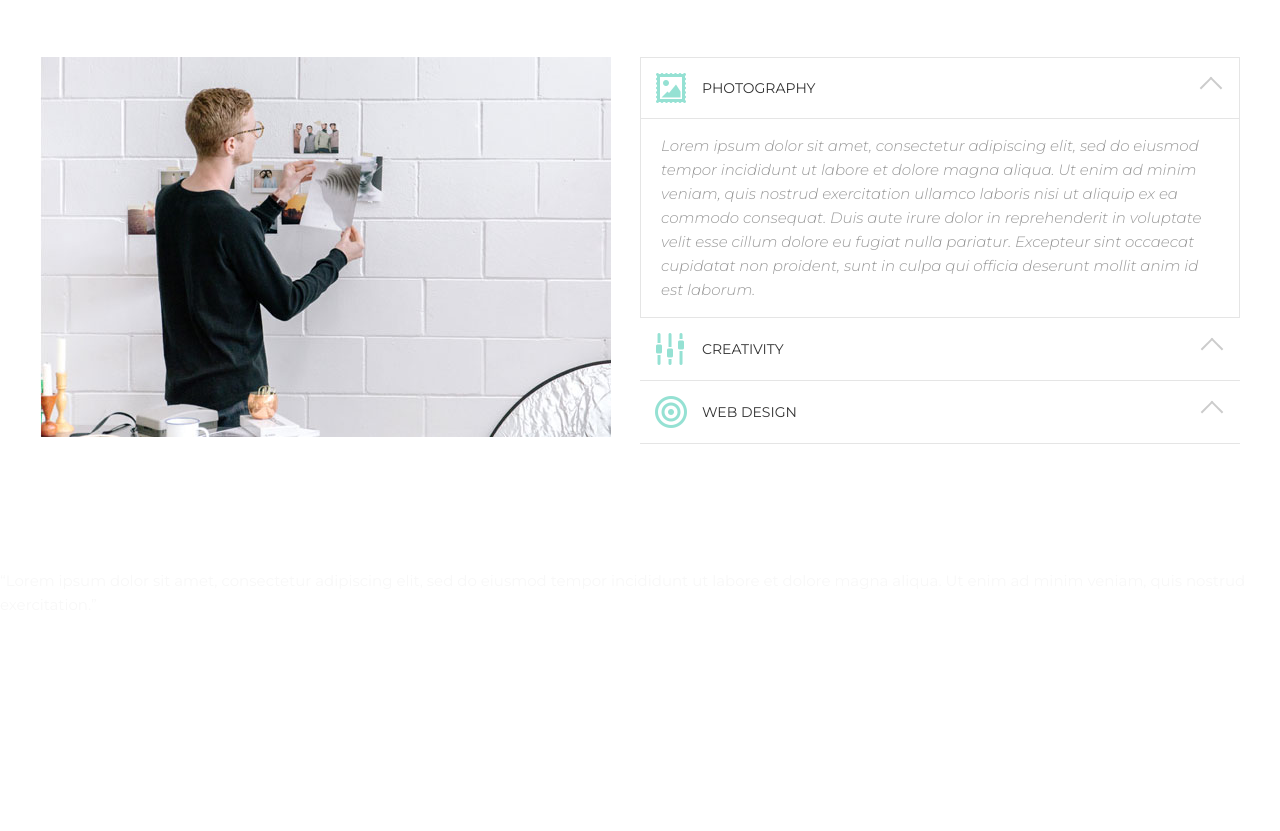
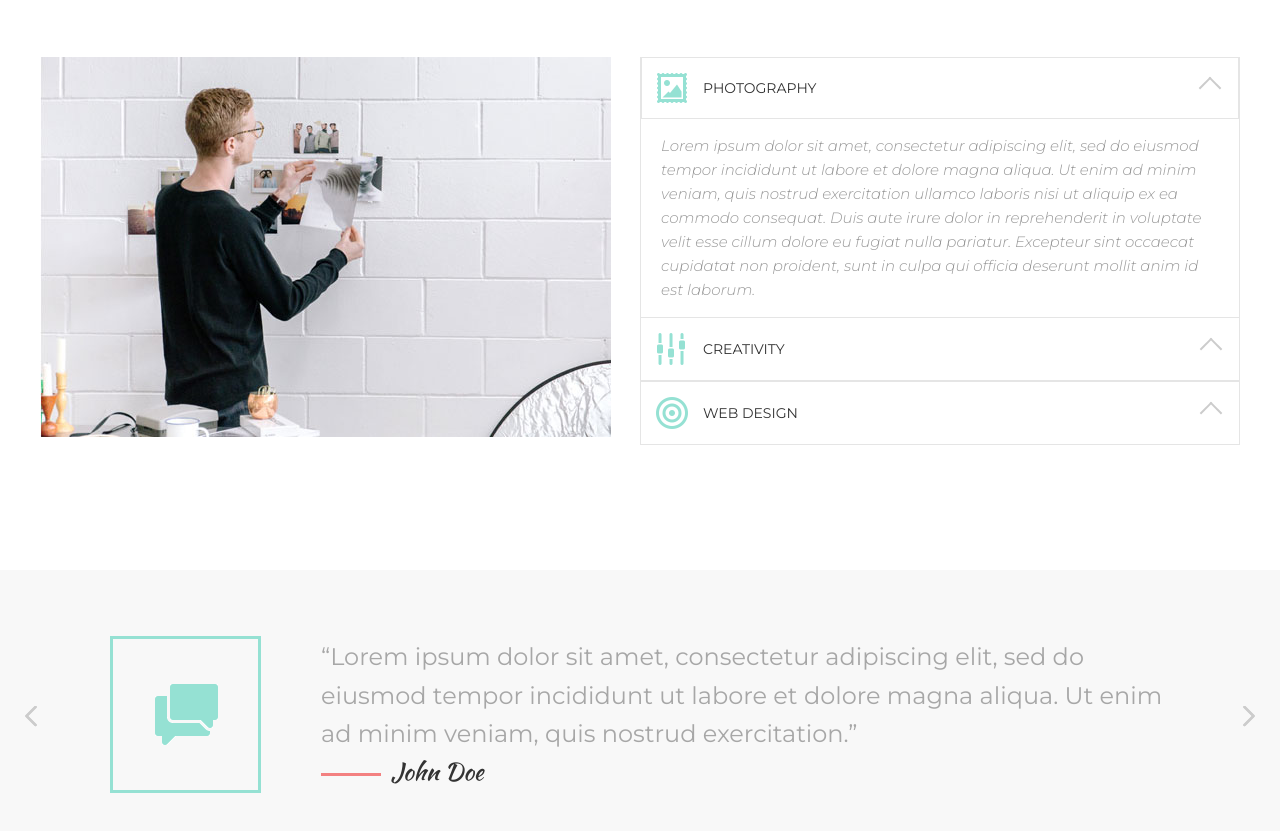
Before and after one commit to trenando/html-css, a plain HTML site: page index.html in a window 1280 px wide. Shown: the part 3498-4329 px from the top of the page. Drawn offline with Linux system fonts and the light colour scheme.

Commit message:
Kostya-daun delal

```diff
--- a/Assets/css/styles.css
+++ b/Assets/css/styles.css
@@ -365,10 +365,10 @@ h1, h2, h3, h4, h5, h6, p {
     width: 50%;
 }
 
-.services__footer{
+.services__footer {
     width: 100%;
     height: 290px;
-    color: #f8f8f8;
+    background-color: #f8f8f8;
     margin: 0 auto;
 }
 
@@ -381,11 +381,12 @@ h1, h2, h3, h4, h5, h6, p {
 }
 
 .accordion__item {
-    border: 1px solid #e5e5e5;
+    border-left: 1px solid #e5e5e5;
+    border-right: 1px solid #e5e5e5;
 }
 
 .accordion__header {
-    border-bottom: 1px solid #e5e5e5;
+    border: 1px solid #e5e5e5;
     position: relative;
     display: flex;
     justify-content: flex-start;
@@ -450,3 +451,72 @@ hr {
     bottom: -80px;
     right: 0;
 }
+
+/* Блок футер ревью */
+
+.reviews {
+    height: 100%;
+    display: flex;
+    align-items: center;
+    position: relative;
+}
+
+.reviews__img {
+    padding: 45px 40px;
+    margin-left: 110px;
+    margin-right: 60px;
+    align-items: center;
+    border: 3px solid #95e1d3;
+}
+
+.reviews__text {
+    margin-right: 110px;
+    font-size: 24px;
+    color: #a7a7a7;
+}
+
+.reviews__name{
+    font-size: 24px;
+    font-family: 'Kaushan Script', cursive;
+    position: relative;
+    padding-left: 70px;
+}
+
+.reviews__name:before{
+    content: "";
+    display: block;
+    width: 60px;
+    height: 3px;
+    background-color: #f38181;
+    margin: auto;
+    position: absolute;
+    top: 50%;
+    left: 0;
+    z-index: 2;
+}
+
+.reviews:before {
+    content: "";
+    width: 12px;
+    height: 21px;
+    margin-left: 25px;
+    background: url('../images/icons/11.png') center no-repeat;
+    background-size: cover;
+    position: absolute;
+    left: 0;
+    top: 47%;
+    z-index: 2;
+}
+
+.reviews::after {
+    content: "";
+    width: 12px;
+    height: 21px;
+    margin-right: 25px;
+    background: url('../images/icons/12.png') center no-repeat;
+    background-size: cover;
+    position: absolute;
+    right: 0;
+    top: 47%;
+    z-index: 2;
+}
--- a/index.html
+++ b/index.html
@@ -224,10 +224,14 @@
 
         <footer class="services__footer">
             <div class="reviews">
+                <img class="reviews__img" src="assets/images/icons/10.png" alt="">
                 <div class="reviews__item">
                     <div class="reviews__text">
                         “Lorem ipsum dolor sit amet, consectetur adipiscing elit, sed do eiusmod tempor incididunt ut
                         labore et dolore magna aliqua. Ut enim ad minim veniam, quis nostrud exercitation.”
+                    </div>
+                    <div class="reviews__name">
+                        John Doe
                     </div>
                 </div>
             </div>
```
Also changed, not shown: Assets/images/icons/10.png (added), Assets/images/icons/11.png (added), Assets/images/icons/12.png (added).
